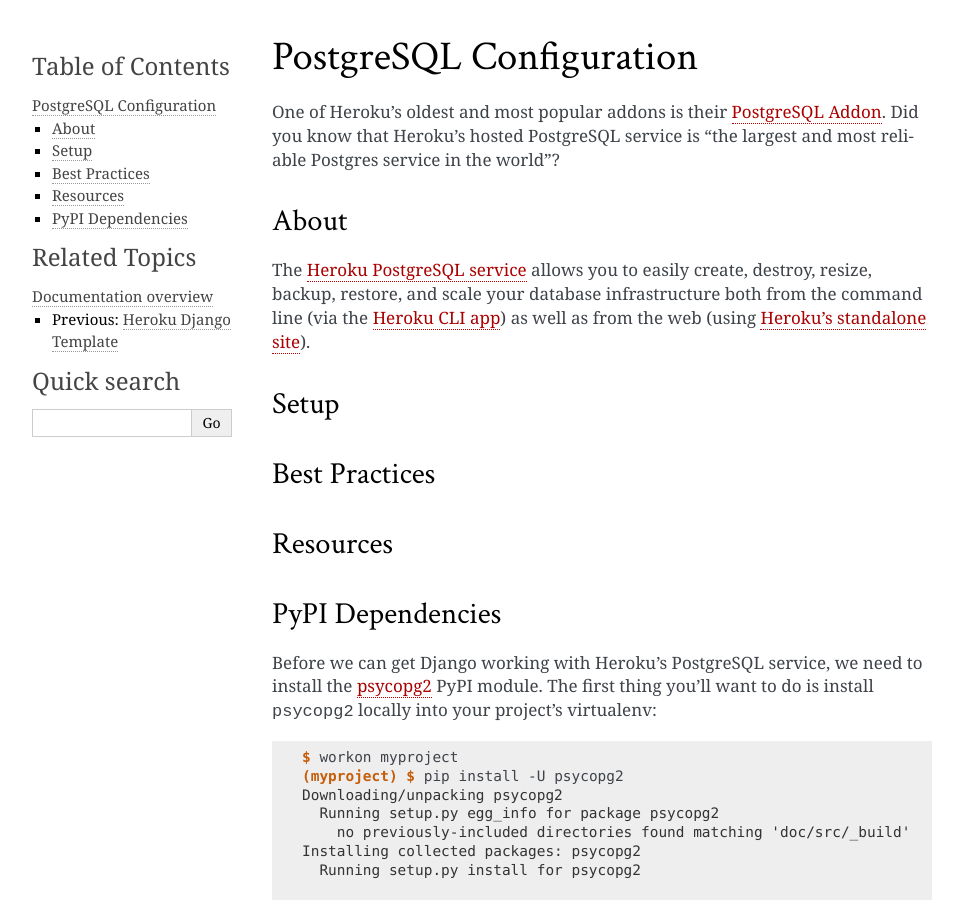
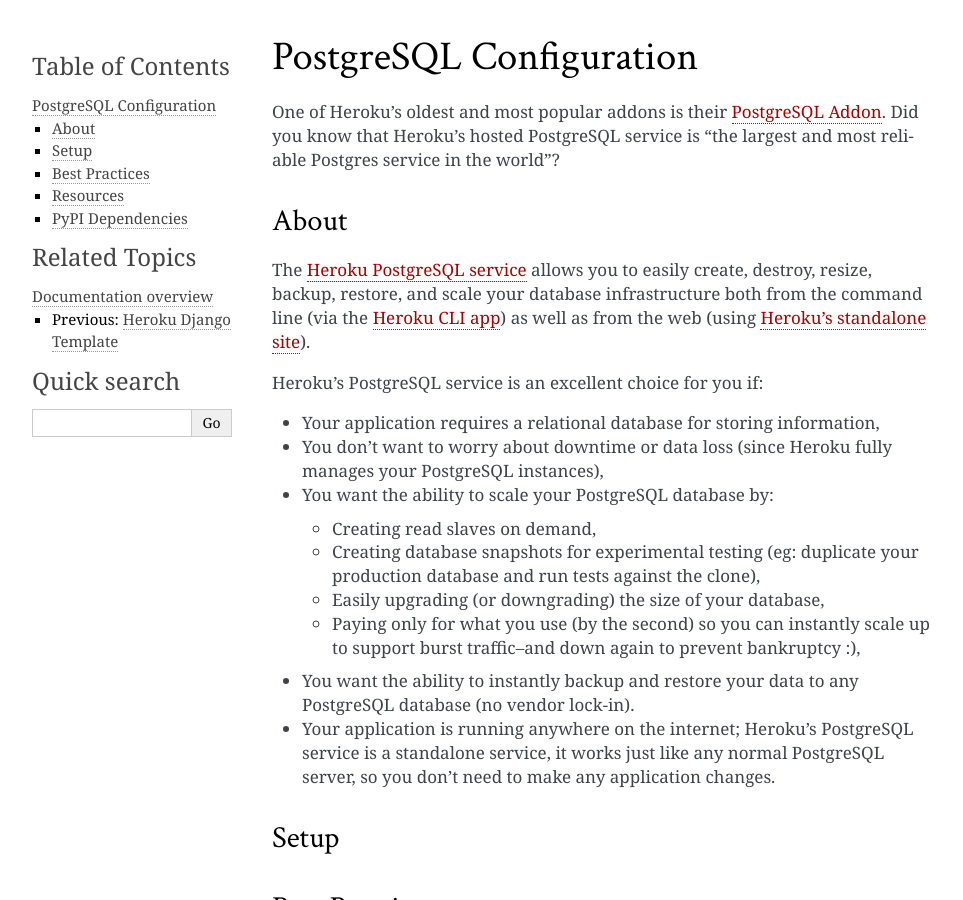
Before and after one commit to perryyo/deploydjango.com, a Sphinx documentation site: the page built from source/postgresql.rst, in a window 1280 px wide and 900 px high. Shown: the whole window, without its empty margins (148-1111 px from the left). Built offline with Sphinx 7.4.7, drawn with Linux system fonts in a browser that asks for light colours.

Commit message:
Finishing up the 'About' section.

```diff
--- a/source/postgresql.rst
+++ b/source/postgresql.rst
@@ -15,6 +15,30 @@
 database infrastructure both from the command line (via the `Heroku CLI app
 <https://toolbelt.heroku.com/>`_) as well as from the web (using `Heroku's
 standalone site <http://postgres.heroku.com/>`_).
+
+Heroku's PostgreSQL service is an excellent choice for you if:
+
+- Your application requires a relational database for storing information,
+
+- You don't want to worry about downtime or data loss (since Heroku fully
+  manages your PostgreSQL instances),
+
+- You want the ability to scale your PostgreSQL database by:
+
+  - Creating read slaves on demand,
+  - Creating database snapshots for experimental testing (eg: duplicate your
+    production database and run tests against the clone),
+  - Easily upgrading (or downgrading) the size of your database,
+  - Paying only for what you use (by the second) so you can instantly scale up
+    to support burst traffic--and down again to prevent bankruptcy :),
+
+- You want the ability to instantly backup and restore your data to any
+  PostgreSQL database (no vendor lock-in).
+
+- Your application is running anywhere on the internet; Heroku's PostgreSQL
+  service is a standalone service, it works just like any normal PostgreSQL
+  server, so you don't need to make any application changes.
+
 
 Setup
 -----
```
